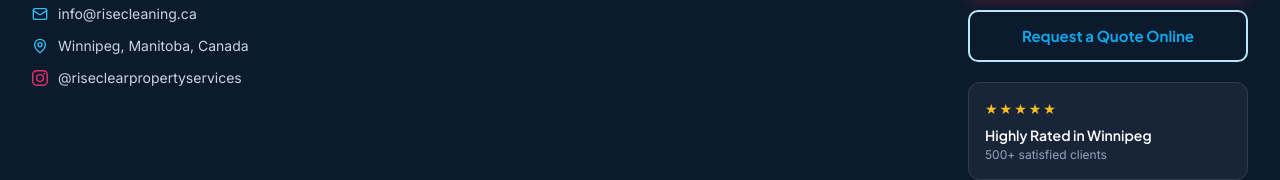
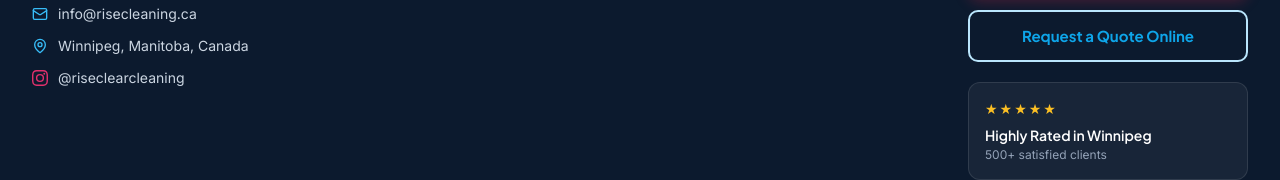
Before and after one commit to davidgraphix/riseclear, a Next.js app: page /services/house-cleaning in a window 1280 px wide. Shown: the part 2256-2436 px from the top of the page. Built offline with nearby package versions, Linux system fonts and the light colour scheme.

Commit message:
fix: update Instagram links and handle service category order in services

```diff
--- a/src/components/Footer.tsx
+++ b/src/components/Footer.tsx
@@ -72,10 +72,10 @@
                 <MapPin className="w-4 h-4 text-sky-400 flex-shrink-0" />
                 Winnipeg, Manitoba, Canada
               </div>
-              <a href="https://www.instagram.com/riseclearpropertyservices/" target="_blank" rel="noopener noreferrer"
+              <a href="https://www.instagram.com/riseclearcleaning/" target="_blank" rel="noopener noreferrer"
                 className="flex items-center gap-2.5 text-sm text-slate-300 hover:text-pink-400 transition-colors group font-body" aria-label="Instagram">
                 <IgIcon />
-                @riseclearpropertyservices
+                @riseclearcleaning
               </a>
             </div>
           </motion.div>
@@ -123,7 +123,7 @@
                 <Phone className="w-4 h-4" /> Call Now
                 <ArrowUpRight className="w-3.5 h-3.5 group-hover:translate-x-0.5 group-hover:-translate-y-0.5 transition-transform" />
               </a>
-              <a href="https://www.instagram.com/riseclearpropertyservices/" target="_blank" rel="noopener noreferrer"
+              <a href="https://www.instagram.com/riseclearcleaning/" target="_blank" rel="noopener noreferrer"
                 className="flex items-center justify-center gap-2.5 w-full text-white font-display font-semibold text-sm py-3 rounded-xl transition-all"
                 style={{ background:"linear-gradient(135deg,#f09433,#e6683c,#dc2743,#cc2366,#bc1888)", boxShadow:"0 4px 14px rgba(220,39,67,0.28)" }}>
                 <IgIcon /> Follow on Instagram
--- a/src/components/InstagramButton.tsx
+++ b/src/components/InstagramButton.tsx
@@ -4,7 +4,7 @@
 import { useState, useEffect } from "react";
 import { X, Phone } from "lucide-react";
 
-const IG_URL = "https://www.instagram.com/riseclearpropertyservices/";
+const IG_URL = "https://www.instagram.com/riseclearcleaning/";
 
 function InstagramIcon({ className = "w-6 h-6" }: { className?: string }) {
   return (
@@ -77,7 +77,7 @@
                   className="text-white/80 text-xs mt-0.5"
                   style={{ fontFamily: "var(--font-inter)" }}
                 >
-                  @riseclearpropertyservices
+                  @riseclearcleaning
                 </p>
               </div>
 
--- a/src/lib/services.ts
+++ b/src/lib/services.ts
@@ -2,10 +2,10 @@
 
 // ── Service categories ────────────────────────────────────────────────────────
 export type ServiceCategory =
+| "permanent-led-light"
+| "window"
   | "residential"
   | "commercial"
-  | "window"
-  | "permanent-led-light"
   | "post-construction";
 
 // ── Residential sub-types ─────────────────────────────────────────────────────
@@ -94,7 +94,7 @@
     img:      "/images/led-installation.jpeg",
     imgAlt:   "Professional LED lighting installation in Winnipeg",
     tag:      null,
-    slug:     "permanent-led-lighting",
+    slug:     null,
     category: "permanent-led-light",
   },
   // ── WINDOW CLEANING ────────────────────────────────────────────────────────
```
